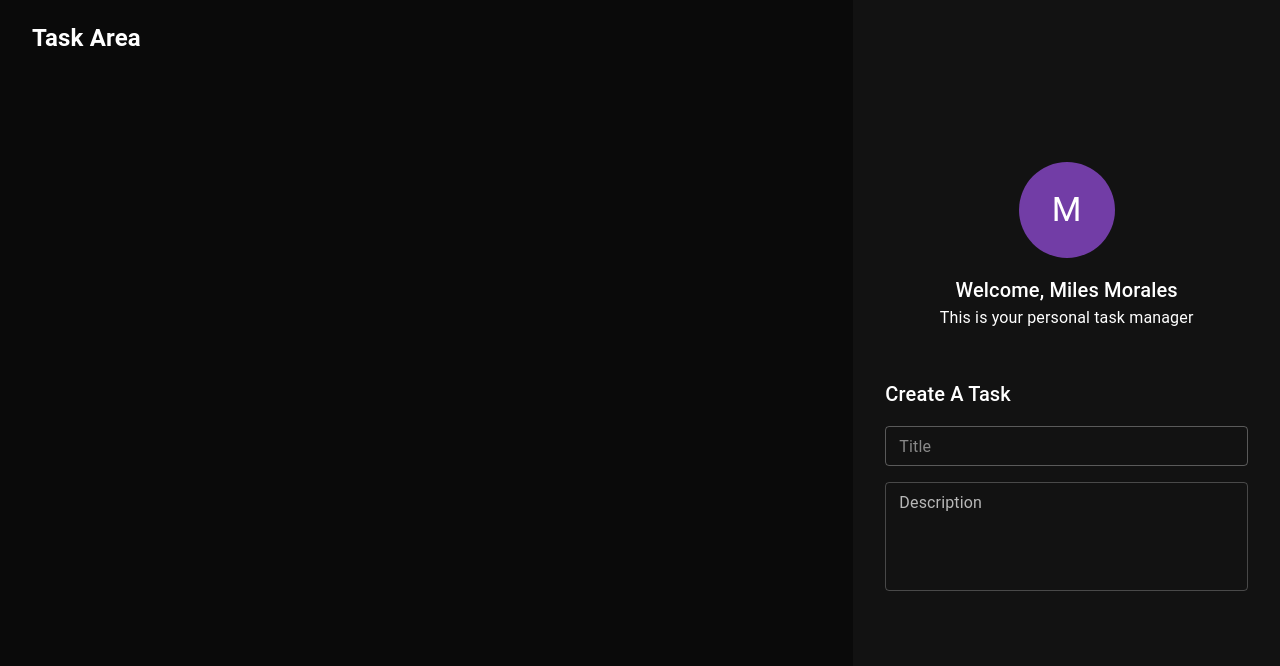
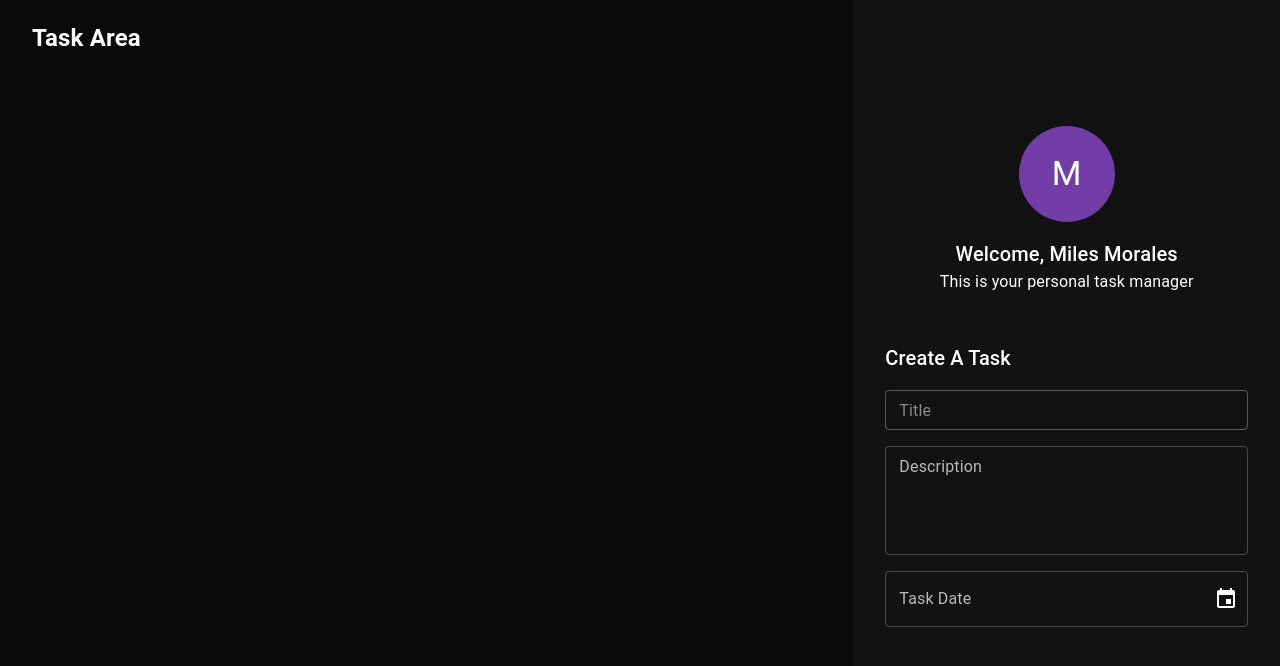
Before and after one commit to qbixmex/Todo-React, a React (Create React App) app: page / in a window 1280 px wide. Shown: the top 666 px of the page. Built offline with nearby package versions, Linux system fonts and the light colour scheme.

Commit message:
task-date-field-component

```diff
--- a/package.json
+++ b/package.json
@@ -1,11 +1,12 @@
 {
   "name": "todo-react",
-  "version": "0.15.0",
+  "version": "0.16.0",
   "private": true,
   "dependencies": {
     "@emotion/react": "^11.10.5",
     "@emotion/styled": "^11.10.5",
     "@mui/material": "^5.11.2",
+    "@mui/x-date-pickers": "^5.0.12",
     "@testing-library/jest-dom": "^5.14.1",
     "@testing-library/react": "^13.0.0",
     "@testing-library/user-event": "^13.2.1",
@@ -13,6 +14,7 @@
     "@types/node": "^16.7.13",
     "@types/react": "^18.0.0",
     "@types/react-dom": "^18.0.0",
+    "date-fns": "^2.29.3",
     "prop-types": "^15.8.1",
     "react": "^18.2.0",
     "react-dom": "^18.2.0",
--- /dev/null
+++ b/src/components/createTaskForm/_taskDateField.tsx
@@ -0,0 +1,23 @@
+import { FC, ReactElement, useState } from 'react';
+import { TextField } from '@mui/material';
+import { LocalizationProvider } from '@mui/x-date-pickers/LocalizationProvider';
+import { AdapterDateFns } from '@mui/x-date-pickers/AdapterDateFns';
+import { DesktopDatePicker } from '@mui/x-date-pickers/DesktopDatePicker';
+
+export const TaskDateField: FC = (): ReactElement => {
+  const [date, setDate] = useState<Date | null>(null);
+
+  return (
+    <LocalizationProvider dateAdapter={AdapterDateFns}>
+      <DesktopDatePicker
+        label="Task Date"
+        inputFormat='dd/MM/yyyy'
+        value={date}
+        onChange={(newDate) => setDate(newDate)}
+        renderInput={(params) => (
+          <TextField {...params} />
+        )}
+      />
+    </LocalizationProvider>
+  );
+};
--- a/src/components/createTaskForm/createTaskForm.tsx
+++ b/src/components/createTaskForm/createTaskForm.tsx
@@ -1,7 +1,11 @@
 import { FC, ReactElement } from 'react';
 import { Box, Typography, Stack } from '@mui/material';
 import { boxStyles } from './createTaskStyles';
-import { TaskTitleField, TaskDescriptionField } from './';
+import {
+  TaskTitleField,
+  TaskDescriptionField,
+  TaskDateField,
+} from './';
 
 export const CreateTaskForm: FC = (): ReactElement => {
   return (
@@ -12,8 +16,8 @@
       <Stack sx={{ width: '100%' }} spacing={2}>
         <TaskTitleField disabled={true} />
         <TaskDescriptionField />
+        <TaskDateField />
       </Stack>
-      {/* Task Date */}
       {/* Task Status */}
       {/* Task Priority */}
     </Box>
--- a/src/components/createTaskForm/index.ts
+++ b/src/components/createTaskForm/index.ts
@@ -1,2 +1,3 @@
 export { TaskTitleField } from './_taskTitleField';
 export { TaskDescriptionField } from './_taskDescriptionField';
+export { TaskDateField } from './_taskDateField';
```
Also changed, not shown: 1 other file (tests, documents, lock files or other folders).
